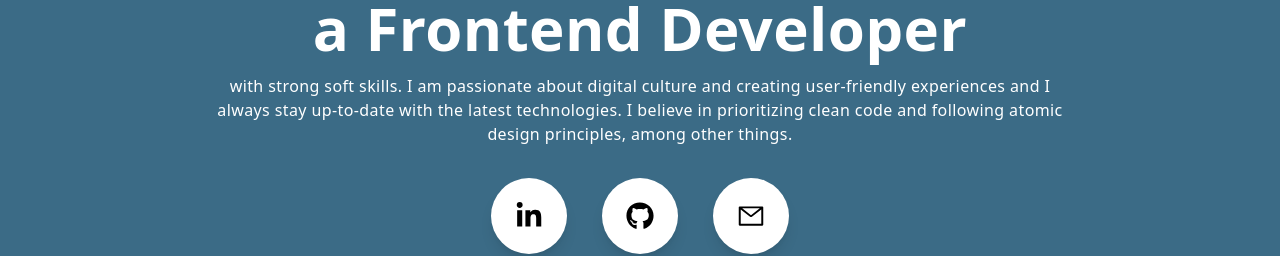
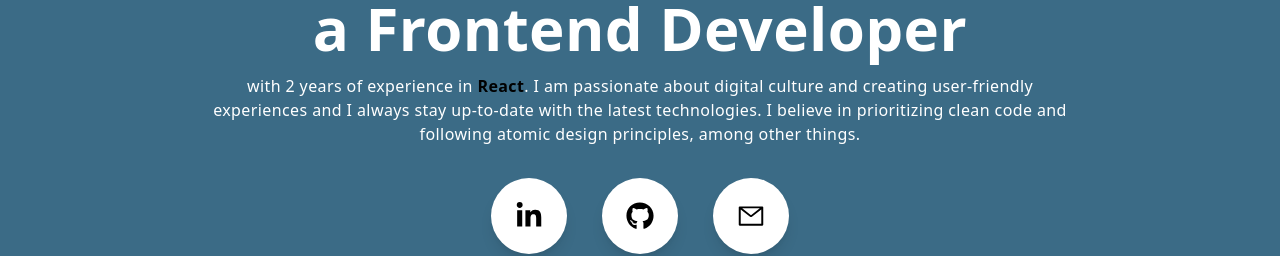
Before and after one commit to pdelbarrio/portfolio2, a Next.js app: page / in a window 1280 px wide. Shown: the part 390-646 px from the top of the page. Built offline with nearby package versions, Linux system fonts and the light colour scheme.

Commit message:
Updated bio

```diff
--- a/components/About.tsx
+++ b/components/About.tsx
@@ -41,10 +41,11 @@ export default function About({}: Props) {
           background
         </h4>
         <p className="text-base">
-          I am a highly motivated and experienced Frontend Developer with over a
-          year of hands-on experience in a variety of projects, including
-          freelance work, company projects, and personal projects. My expertise
-          lies in Frontend development, specifically using{" "}
+          I am a highly motivated and experienced Frontend Developer with{" "}
+          <span className="text-black font-bold">2 years</span> of hands-on
+          experience in a variety of projects, including freelance work, company
+          projects, and personal projects. My expertise lies in Frontend
+          development, specifically using{" "}
           <span className="text-black font-bold">React</span>, but I also have a
           strong understanding of Backend development and some DevOps
           experience. I am passionate about programming and constantly strive to
@@ -52,6 +53,9 @@ export default function About({}: Props) {
           Fullstack Developer with a strong desire to learn and the ability to
           bring both logic and creativity to the development of digital
           solutions.
+          <br />I am currently delving into the new features offered by React in{" "}
+          <span className="text-black font-bold">Nextjs</span> such as server
+          components and their caching capabilities.
         </p>
       </div>
     </motion.div>
--- a/components/Main.tsx
+++ b/components/Main.tsx
@@ -19,10 +19,12 @@ const Main = () => {
           </div>
           <h1 className="text-[#fff]">a Frontend Developer</h1>
           <p className="py-4 text-white max-w-[70%] m-auto">
-            with strong soft skills. I am passionate about digital culture and
-            creating user-friendly experiences and I always stay up-to-date with
-            the latest technologies. I believe in prioritizing clean code and
-            following atomic design principles, among other things.
+            with 2 years of experience in{" "}
+            <span className="text-black font-bold">React</span>. I am passionate
+            about digital culture and creating user-friendly experiences and I
+            always stay up-to-date with the latest technologies. I believe in
+            prioritizing clean code and following atomic design principles,
+            among other things.
           </p>
           <div className="flex items-center justify-between max-w-[330px] m-auto py-4">
             <Link
```
